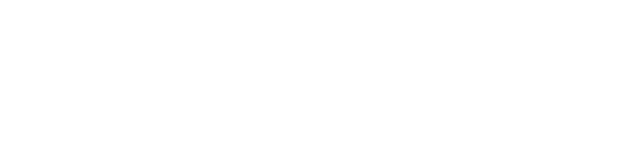
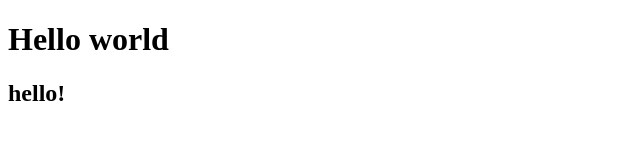
Before and after one commit to VADYM321GO/Project1, a plain HTML site: page index.html in a window 1280 px wide. Shown: the whole page, without its empty margins (0-640 px from the left). Drawn offline with Linux system fonts and the light colour scheme.

Commit message:
index.html mod

```diff
--- a/index.html
+++ b/index.html
@@ -7,6 +7,7 @@
     <title>Hello, world!</title>
 </head>
 <body>
-
+    <h1>Hello world</h1>
+    <h2>hello!</h2>
 </body>
 </html>
```
